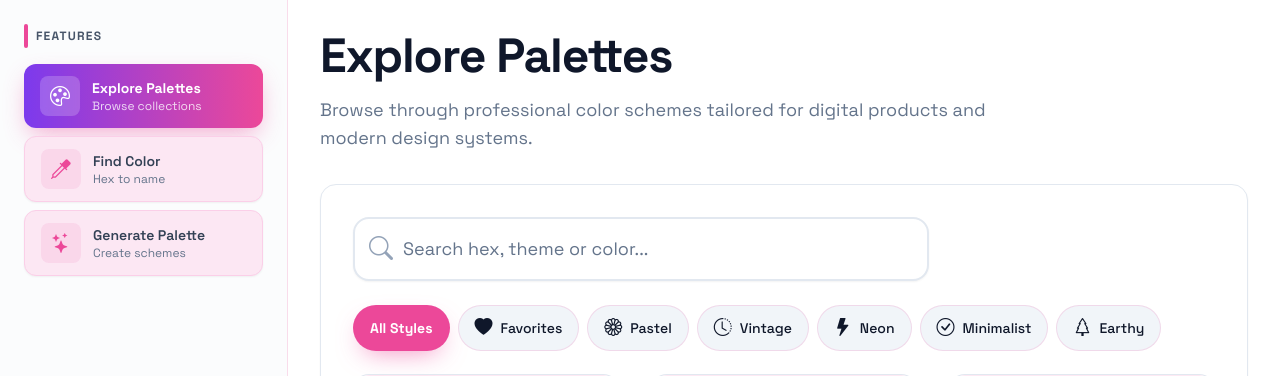
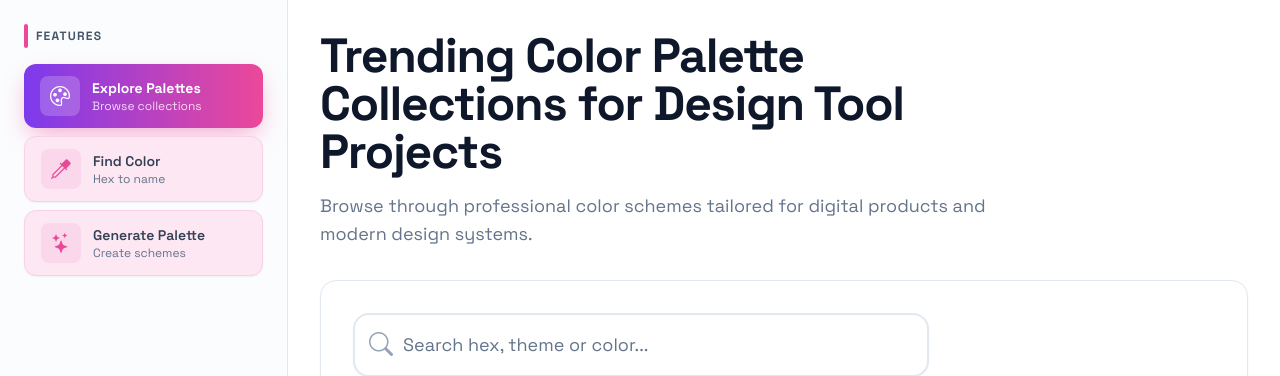
Before and after one commit to moeezahmad-tech/Color-Magic, a PHP site: page / in a window 1280 px wide. Shown: the part 65-441 px from the top of the page. Run offline with PHP 8.4, Linux system fonts and the light colour scheme; some libraries are stand-ins or nearby versions.

```diff
--- a/index.html
+++ b/index.html
@@ -9,7 +9,7 @@
     <meta name="description"
         content="Color Magic is a professional open-source tool for designers to find, generate, and organize color palettes with ease. Explore millions of hex codes and technical details." />
     <meta name="keywords"
-        content="color palette generator, color scheme, hex code finder, color theory, design tool, UI colors, palette explorer, color magic" />
+        content="color palette generator, hex code details, rgb to hsl, designer tools, TechKreative" />
     <meta name="author" content="Color Magic" />
     <meta name="robots" content="index, follow" />
 
@@ -54,24 +54,24 @@
         class="sticky top-0 z-50 w-full border-b border-slate-200 dark:border-slate-800 bg-background-light/80 dark:bg-background-dark/80 backdrop-blur-md">
         <div class="max-w-[1440px] mx-auto px-6 h-16 flex items-center justify-between gap-8">
             <div class="flex items-center gap-8">
-                <div class="flex items-center gap-2 text-primary">
-                    <img src="images/logo.png" alt="Color Magic Logo" class="h-8 w-8 object-contain">
+                <a href="https://colormagic.techkreative.com/" class="flex items-center gap-2 text-primary" aria-label="Go to Color Magic homepage">
+                    <img src="images/logo.png" alt="Color Magic by TechKreative Logo" class="h-8 w-8 object-contain">
                     <h2 class="text-xl font-bold tracking-tight"><span class="text-slate-900">Color</span> <span
                             class="bg-gradient-to-r from-secondary to-primary bg-clip-text text-transparent">Magic</span>
                     </h2>
-                </div>
+                </a>
 
             </div>
             <div class="flex flex-1 justify-end items-center gap-4">
                 <a href="open-source.html"
                     class="hidden lg:flex items-center gap-2 px-2 py-1 bg-slate-100 dark:bg-slate-800 hover:bg-slate-200 dark:hover:bg-slate-700 rounded-lg transition-all hover:scale-105 active:scale-95 group"
                     title="View on GitHub">
-                    <i class="bi bi-github text-xl group-hover:rotate-12 transition-transform"></i>
+                    <i class="bi bi-github text-xl group-hover:rotate-12 transition-transform" aria-label="GitHub icon"></i>
                     <span class="text-xs font-semibold">Open Source</span>
                 </a>
                 <button id="mobileMenuBtn"
                     class="lg:hidden p-2 text-slate-500 dark:text-slate-400 hover:bg-slate-100 dark:hover:bg-slate-800 rounded-lg transition-colors">
-                    <i class="bi bi-list"></i>
+                    <i class="bi bi-list" aria-label="Open menu icon"></i>
                 </button>
             </div>
 
@@ -81,22 +81,22 @@
     <div id="mobileMenuOverlay"
         class="fixed inset-0 z-[60] bg-background-light/95 dark:bg-background-dark/95 backdrop-blur-lg hidden flex-col p-6 animate-fadeIn">
         <div class="flex items-center justify-between mb-8">
-            <div class="flex items-center gap-2 text-primary">
-                <img src="images/logo.png" alt="Color Magic Logo" class="h-8 w-8 object-contain">
+            <a href="https://colormagic.techkreative.com/" class="flex items-center gap-2 text-primary" aria-label="Go to Color Magic homepage">
+                <img src="images/logo.png" alt="Color Magic by TechKreative Logo" class="h-8 w-8 object-contain">
                 <h2 class="text-xl font-bold tracking-tight"><span class="text-slate-900">Color</span> <span
                         class="bg-gradient-to-r from-secondary to-primary bg-clip-text text-transparent">Magic</span>
                 </h2>
-            </div>
+            </a>
             <button id="closeMobileMenuBtn"
                 class="p-2 text-slate-500 dark:text-slate-400 hover:bg-slate-100 dark:hover:bg-slate-800 rounded-lg transition-colors">
-                <i class="bi bi-x-lg"></i>
+                <i class="bi bi-x-lg" aria-label="Close menu icon"></i>
             </button>
         </div>
         <div class="space-y-4">
             <button
                 class="nav-btn-mobile w-full flex items-center gap-4 px-4 py-4 rounded-xl bg-gradient-to-r from-secondary to-primary text-white shadow-lg shadow-primary/20 text-left"
                 data-section="explore">
-                <i class="bi bi-palette p-2 bg-white/20 rounded-lg"></i>
+                <i class="bi bi-palette p-2 bg-white/20 rounded-lg" aria-label="Explore palettes icon"></i>
                 <div>
                     <span class="block text-lg font-bold">Explore Palettes</span>
                     <span class="text-sm text-white/70">Browse presets</span>
@@ -106,7 +106,7 @@
                 class="nav-btn-mobile w-full flex items-center gap-4 px-4 py-4 rounded-xl bg-pink-100 hover:bg-pink-200 text-slate-700 border border-pink-200 shadow-sm transition-all text-left group"
                 data-section="find-color">
                 <i
-                    class="bi bi-eyedropper p-2 bg-primary/10 text-primary rounded-lg group-hover:scale-110 transition-transform"></i>
+                    class="bi bi-eyedropper p-2 bg-primary/10 text-primary rounded-lg group-hover:scale-110 transition-transform" aria-label="Find color icon"></i>
                 <div>
                     <span class="block text-lg font-bold">Find Color</span>
                     <span class="text-sm text-slate-500">Hex to name & info</span>
@@ -116,16 +116,16 @@
                 class="nav-btn-mobile w-full flex items-center gap-4 px-4 py-4 rounded-xl bg-pink-100 hover:bg-pink-200 text-slate-700 border border-pink-200 shadow-sm transition-all text-left group"
                 data-section="generate">
                 <i
-                    class="bi bi-stars p-2 bg-primary/10 text-primary rounded-lg group-hover:scale-110 transition-transform"></i>
+                    class="bi bi-stars p-2 bg-primary/10 text-primary rounded-lg group-hover:scale-110 transition-transform" aria-label="Generate palette icon"></i>
                 <div>
                     <span class="block text-lg font-bold">Generate Palette</span>
                     <span class="text-sm text-slate-500">Create new schemes</span>
                 </div>
             </button>
-            <a href="open-source.html"
+            <a href="https://colormagic.techkreative.com/open-source.html"
                 class="w-full flex items-center gap-4 px-4 py-4 rounded-xl hover:bg-slate-100 dark:hover:bg-slate-800 transition-all text-left group border-t border-slate-200 dark:border-slate-700 mt-4 pt-6">
                 <i
-                    class="bi bi-github p-2 bg-primary/10 text-primary rounded-lg group-hover:scale-110 transition-transform text-xl"></i>
+                    class="bi bi-github p-2 bg-primary/10 text-primary rounded-lg group-hover:scale-110 transition-transform text-xl" aria-label="GitHub icon"></i>
                 <div>
                     <span class="block text-lg font-bold">Open Source</span>
                     <span class="text-sm text-slate-500">View on GitHub</span>
@@ -151,7 +151,7 @@
                             data-section="explore">
                             <div
                                 class="w-10 h-10 flex items-center justify-center rounded-lg bg-white/20 backdrop-blur-sm group-hover:scale-110 transition-transform duration-300">
-                                <i class="bi bi-palette text-xl"></i>
+                                <i class="bi bi-palette text-xl" aria-label="Palette icon"></i>
                             </div>
                             <div class="flex-1 text-left">
                                 <span class="block text-sm font-bold">Explore Palettes</span>
@@ -196,6 +196,7 @@
                 <div class="flex flex-col md:flex-row md:items-end justify-between gap-6">
                     <div class="w-full">
                         <h1 class="text-4xl md:text-5xl font-bold tracking-tight mb-4">Discover Professional Color Palettes with Color Magic</h1>
+                        <h2 class="text-xl md:text-2xl font-semibold tracking-tight mb-3">Explore Hex Code Details with Our Color Palette Design Tool</h2>
                         <p class="text-slate-500 dark:text-slate-400 text-lg">Enter a hex code to discover color names,
                             RGB/HSL values, and detailed information.</p>
                     </div>
@@ -224,7 +225,7 @@
             <div id="explore-section" class="flex flex-col gap-8">
                 <div class="flex flex-col md:flex-row md:items-end justify-between gap-6">
                     <div class="max-w-2xl">
-                        <h2 class="text-4xl md:text-5xl font-bold tracking-tight mb-4">Explore Palettes</h2>
+                        <h2 class="text-4xl md:text-5xl font-bold tracking-tight mb-4">Trending Color Palette Collections for Design Tool Projects</h2>
                         <p class="text-slate-500 dark:text-slate-400 text-lg">Browse through professional color schemes
                             tailored for digital products and modern design systems.</p>
                     </div>
@@ -235,7 +236,7 @@
                     <div class="w-full max-w-xl">
                         <div class="relative group">
                             <i
-                                class="bi bi-search absolute left-4 top-1/2 -translate-y-1/2 text-slate-400 text-2xl group-focus-within:text-primary transition-colors"></i>
+                                class="bi bi-search absolute left-4 top-1/2 -translate-y-1/2 text-slate-400 text-2xl group-focus-within:text-primary transition-colors" aria-label="Palette search icon"></i>
                             <input id="searchInput"
                                 class="w-full bg-white dark:bg-slate-800 border-2 border-slate-200 dark:border-slate-700 rounded-2xl py-4 pl-12 pr-6 text-lg focus:border-primary focus:outline-none transition-all shadow-sm placeholder:text-slate-500"
                                 placeholder="Search hex, theme or color..." type="text" />
@@ -287,7 +288,7 @@
             <div id="generate-section" class="hidden flex-col gap-8">
                 <div class="flex flex-col md:flex-row md:items-end justify-between gap-6">
                     <div class="max-w-2xl">
-                        <h2 class="text-4xl md:text-5xl font-bold tracking-tight mb-4">Generate Palette</h2>
+                        <h2 class="text-4xl md:text-5xl font-bold tracking-tight mb-4">Generate Color Palette Variations with Our Design Tool</h2>
                         <p class="text-slate-500 dark:text-slate-400 text-lg">Create professional 5-color palettes from
                             a base color using color theory harmony rules.</p>
                     </div>
@@ -329,7 +330,7 @@
 
                             <button id="generatePaletteBtn"
                                 class="w-full mt-6 px-6 py-4 bg-primary hover:bg-primary/90 text-white font-bold rounded-xl hover:scale-[1.02] active:scale-[0.98] transition-all flex items-center justify-center gap-2 shadow-lg shadow-primary/25">
-                                <i class="bi bi-stars text-xl"></i>
+                                <i class="bi bi-stars text-xl" aria-label="Generate palette icon"></i>
                                 <span>Generate Palette</span>
                             </button>
                             <p id="paletteErrorMessage" class="text-red-500 text-sm mt-2 hidden"></p>
@@ -338,7 +339,7 @@
                         <div class="space-y-6 w-full">
                             <div id="palettePlaceholder"
                                 class="p-6 text-center flex flex-col items-center justify-center h-full min-h-[460px] text-slate-400 border-2 border-dashed border-slate-200 dark:border-slate-800 rounded-2xl bg-slate-50/50 dark:bg-slate-900/50">
-                                <i class="bi bi-palette text-6xl mb-4 opacity-20"></i>
+                                <i class="bi bi-palette text-6xl mb-4 opacity-20" aria-label="Palette placeholder icon"></i>
                                 <p class="text-lg font-medium opacity-50">Enter a color and click Generate</p>
                                 <p class="text-sm opacity-40">Create stunning color combinations instantly</p>
                             </div>
@@ -350,6 +351,10 @@
                 </div>
             </div>
 
+            <section aria-labelledby="about-color-magic" class="sr-only">
+                <h2 id="about-color-magic">About Color Magic Hex Code and Color Palette Design Tool</h2>
+                <p>Color Magic is a design tool for exploring color palettes, inspecting hex code details, and generating palette combinations.</p>
+            </section>
         </main>
     </div>
 
```
Also changed, not shown: other parts of index.html (+12 -12 lines), color.php (+9 -8 lines).
